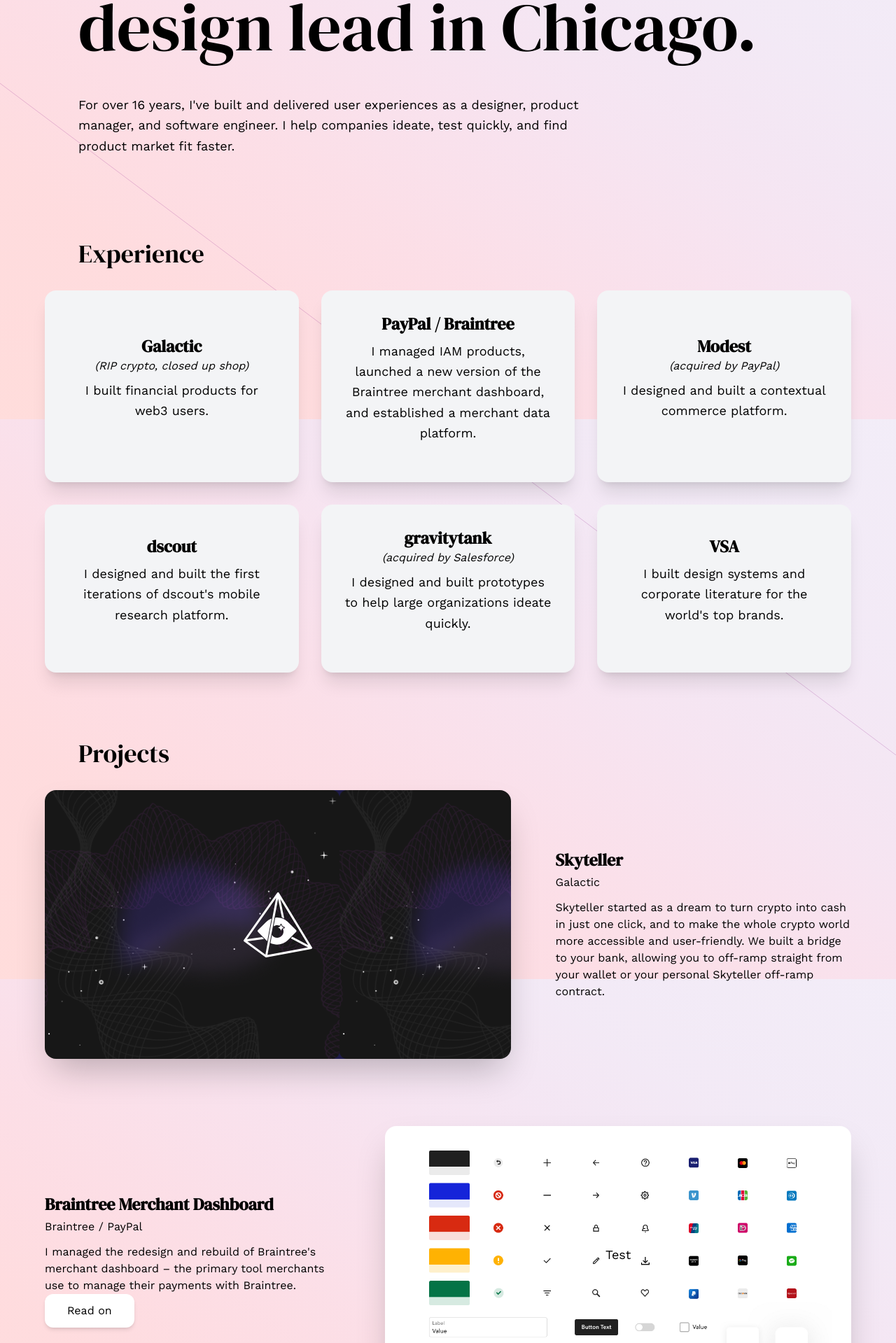
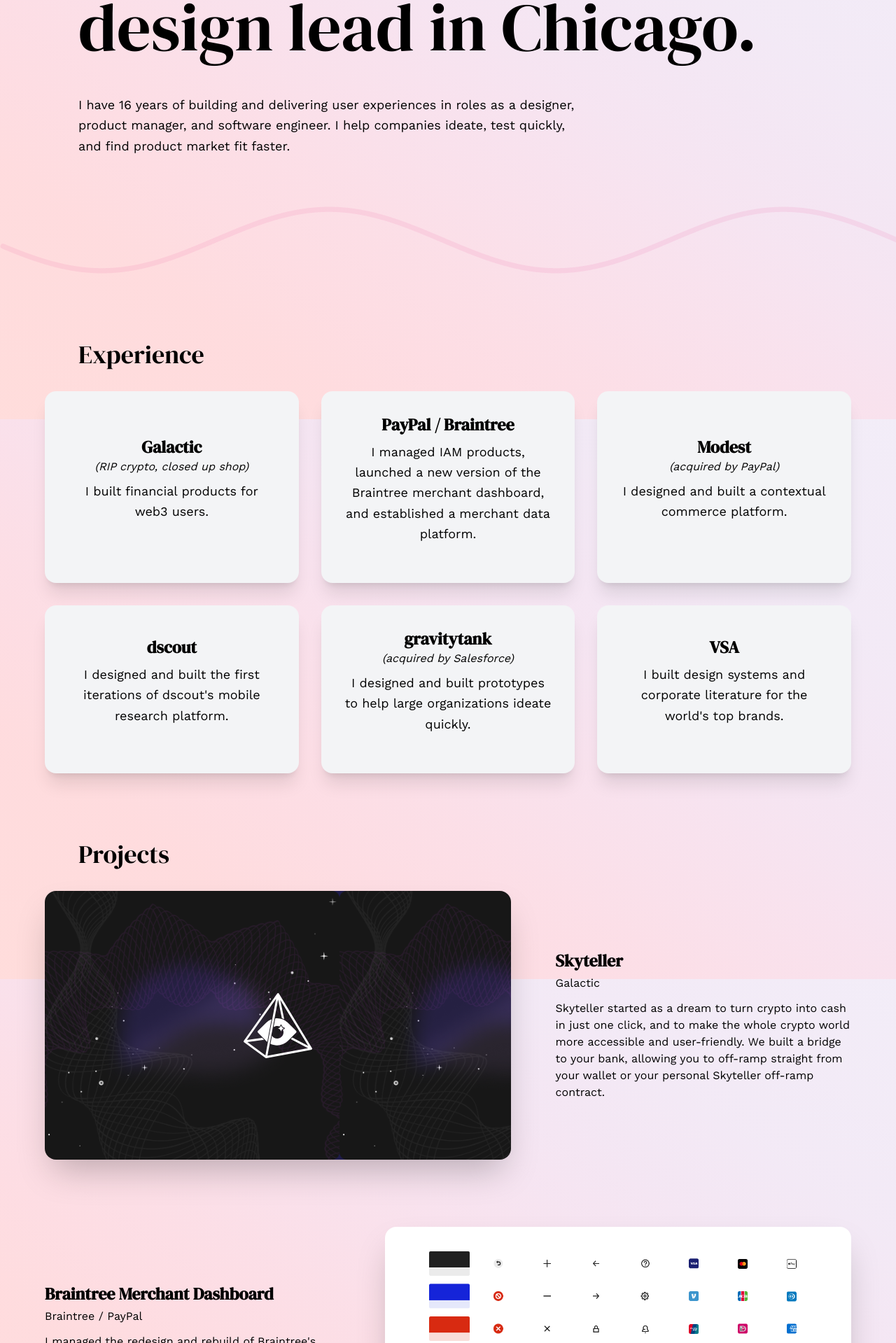
Before and after one commit to kunalbhat/portfolio-site, a React (Create React App) app: page / in a window 1280 px wide. Shown: the part 201-2120 px from the top of the page at 70% size. Built offline with nearby package versions, Linux system fonts and the light colour scheme.

Commit message:
change containers

```diff
--- a/src/App.css
+++ b/src/App.css
@@ -3,7 +3,11 @@
 @tailwind utilities;
 
 .app-container {
-  @apply max-w-7xl mx-auto p-8 md:p-16 h-full;
+  @apply py-8 md:py-16;
+}
+
+.content-container {
+  @apply max-w-7xl px-8 md:px-16 mx-auto;
 }
 
 h1,
@@ -13,7 +17,7 @@
 }
 
 h1 {
-  @apply text-5xl md:text-8xl mb-12;
+  @apply text-7xl md:text-8xl mb-12;
 }
 
 h2 {
@@ -113,9 +117,5 @@
 
 .section-divider {
   background-image: url("/public/images/curve-decoration.svg");
-  @apply w-full h-24 bg-left-top bg-cover bg-no-repeat opacity-10 absolute left-0;
+  @apply w-full h-24 bg-left-top bg-cover bg-no-repeat opacity-10;
 }
-
-.section-divider svg path {
-  @apply stroke-pink-500;
-}
--- a/src/App.js
+++ b/src/App.js
@@ -5,7 +5,7 @@
 
 function App() {
   return (
-    <div className="app-container container mt-8">
+    <div className="app-container mt-8">
       <Routes>
         <Route path="/" element={<Home />}></Route>
       </Routes>
--- a/src/Components/Footer.js
+++ b/src/Components/Footer.js
@@ -4,7 +4,7 @@
   const year = new Date().getFullYear();
 
   return (
-    <footer className="container site-footer">
+    <footer className="content-container site-footer">
       <p>&copy;{year} Kunal Bhat</p>
       <p>
         Built by hand with{" "}
--- a/src/pages/Home.js
+++ b/src/pages/Home.js
@@ -21,37 +21,20 @@
 
   return (
     <>
-      <section className="md:flex md:gap-12 mt-0 md:mb-6 lg:mb-12">
+      <section className="content-container md:flex md:gap-12 mt-0 md:mb-6 lg:mb-12">
         <animated.div className="w-full" style={styles}>
           <h1 className="lg:mx-12">
             Hi, I'm Kunal &ndash; a product design lead in Chicago.
           </h1>
           <p className="lg:mx-12 lg:max-w-3xl lg:pr-12">
-            For over 16 years, I've built and delivered user experiences as a
-            designer, product manager, and software engineer. I help companies
-            ideate, test quickly, and find product market fit faster.
+            I have 16 years of building and delivering user experiences in roles
+            as a designer, product manager, and software engineer. I help
+            companies ideate, test quickly, and find product market fit faster.
           </p>
         </animated.div>
       </section>
-      <div className="absolute -z-10 top-0 left-0 w-full opacity-20">
-        <svg
-          width="100%"
-          height="100%"
-          viewBox="0 0 100 100"
-          preserveAspectRatio="none"
-        >
-          <line
-            x1="0"
-            y1="25"
-            x2="100"
-            y2="100"
-            vector-effect="non-scaling-stroke"
-            stroke="purple"
-          />
-        </svg>
-      </div>
-
-      <section>
+      <div className="section-divider" />
+      <section className="content-container">
         <header className="section-header">
           <h2>Experience</h2>
         </header>
@@ -97,7 +80,7 @@
           </div>
         </div>
       </section>
-      <section>
+      <section className="content-container">
         <header className="section-header">
           <h2>Projects</h2>
         </header>
@@ -118,7 +101,7 @@
           </article>
         </div>
       </section>
-      <section>
+      <section className="content-container">
         <div className="flex flex-col-reverse md:grid md:grid-flow-row md:gap-16 md:grid-cols-5">
           <article className="col-span-2 flex flex-col justify-center">
             <h3>Braintree Merchant Dashboard</h3>
@@ -128,7 +111,7 @@
               dashboard &ndash; the primary tool merchants use to manage their
               payments with Braintree.
             </p>
-            <a href="/" className="button">
+            <a href="/" className="button mt-8 -ml-2">
               Read on
             </a>
           </article>
@@ -138,7 +121,7 @@
         </div>
       </section>
       <div className="section-divider"></div>
-      <section>
+      <section className="content-container">
         <header className="section-header">
           <h2>Some of my favorite things</h2>
         </header>
@@ -149,7 +132,9 @@
           </div>
           <div className="case-study">
             <h3>SQL</h3>
-            <code>DROP TABLE *</code>
+            <p>
+              <code>DROP TABLE *</code>
+            </p>
           </div>
           <div className="case-study">
             <h3>Figma</h3>
```
